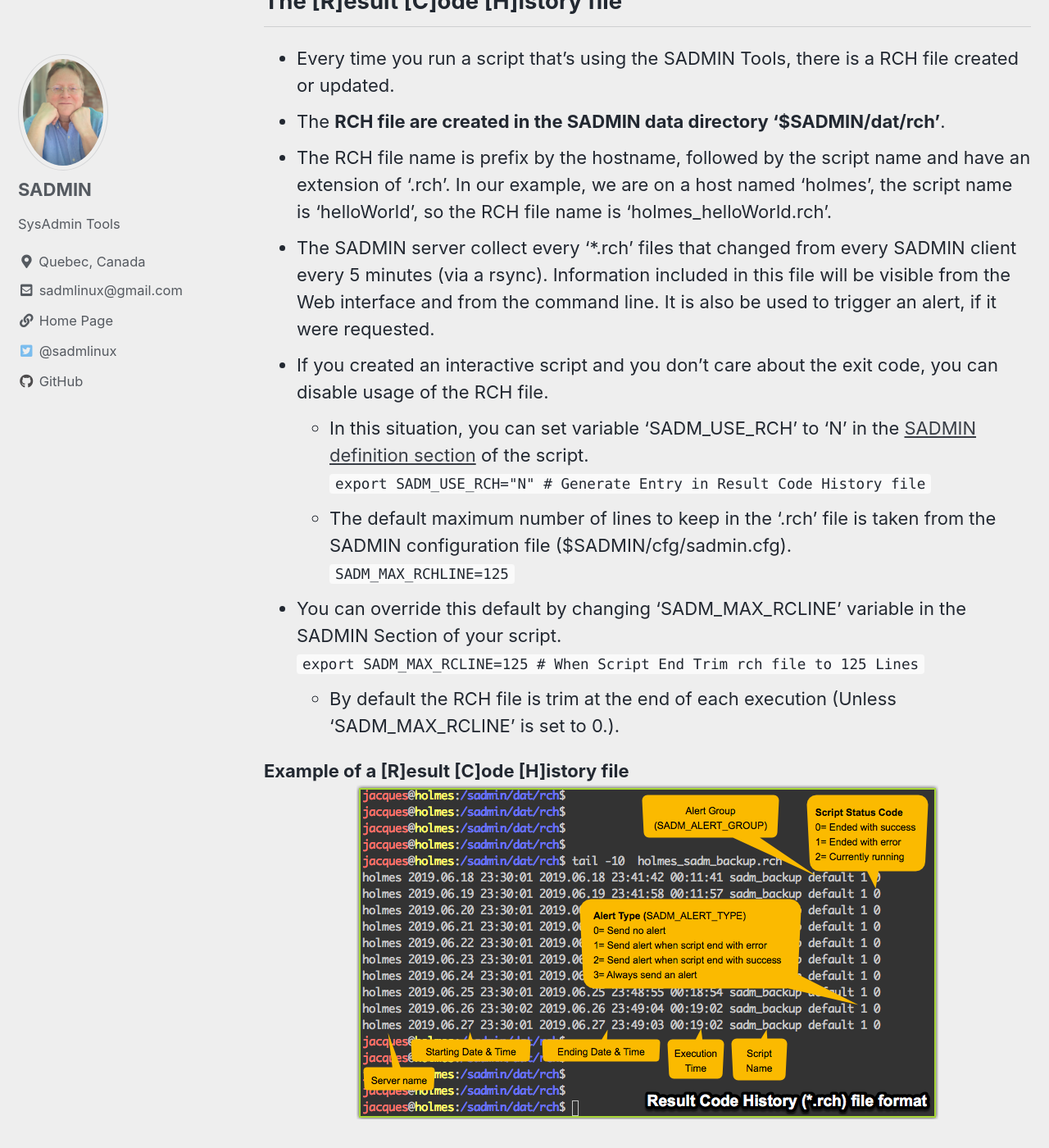
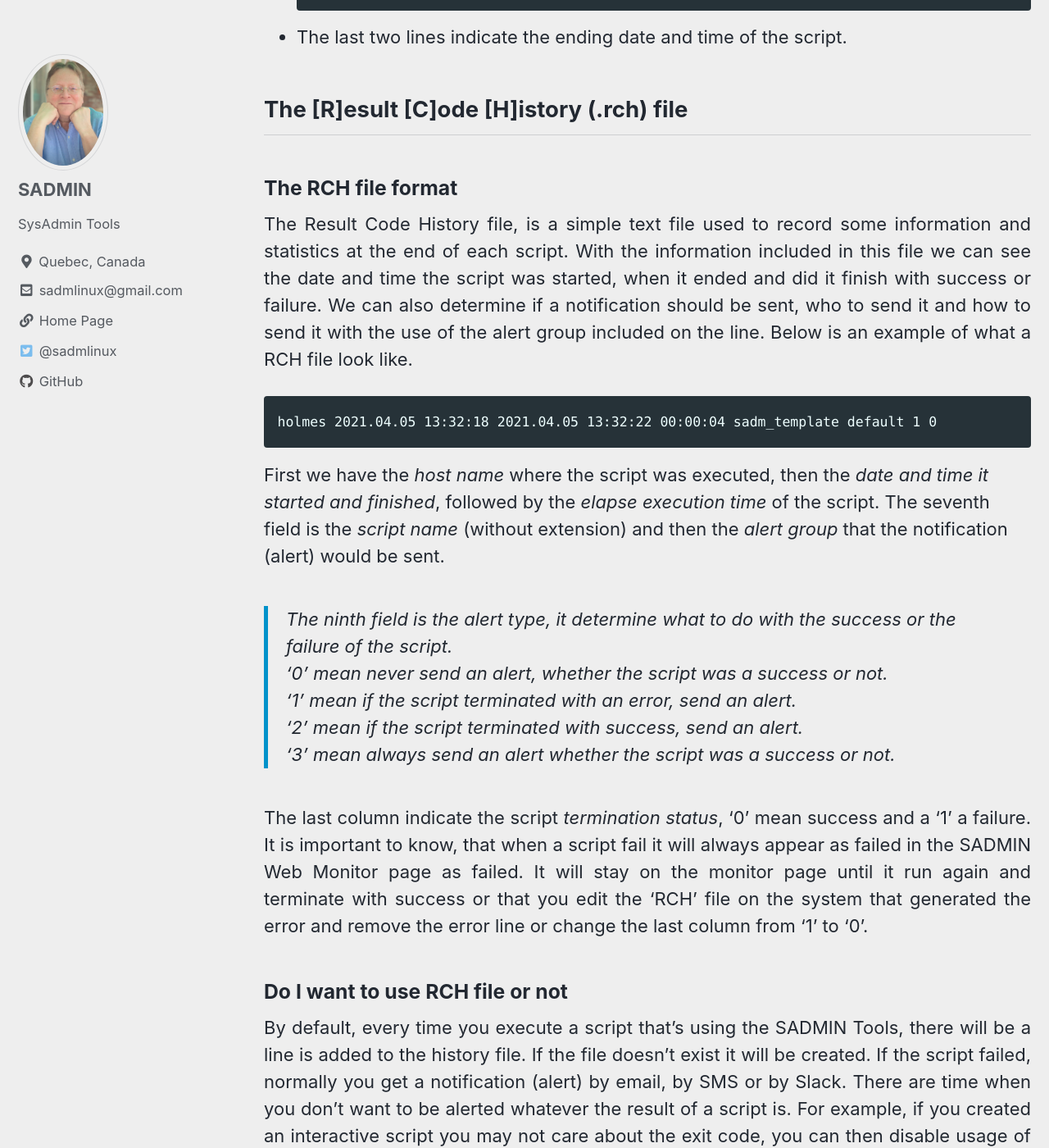
Before and after one commit to jadupl2/jadupl2.github.io, a Jekyll site: the page built from _pages/man/sadm-template-sh.md, in a window 1280 px wide and 1400 px high, scrolled down 7340 px. Shown: the whole window at 82% size. Built offline with Jekyll 4.4.1, drawn with Linux system fonts in a browser that asks for light colours; cached includes are drawn as plain includes; some of the changed text lies outside the part shown.

Commit message:
Update to Shell template doc

````diff
--- /dev/null
+++ b/_includes/sadm/sadm_rch_file.md
@@ -0,0 +1,96 @@
+## The [R]esult [C]ode [H]istory (.rch) file
+
+### The RCH file format
+The Result Code History file, is a simple text file used to record some information and
+statistics at the end of each script. With the information included in this file we can see
+the date and time the script was started, when it ended and did it finish with success or failure.
+We can also determine if a notification should be sent, who to send it and how to send it with
+the use of the alert group included on the line.
+Below is an example of what a RCH file look like.
+{: .text-justify}
+```
+holmes 2021.04.05 13:32:18 2021.04.05 13:32:22 00:00:04 sadm_template default 1 0
+```
+First we have the *host name* where the script was executed, then the *date and time it started and
+finished*, followed by the *elapse execution time* of the script. The seventh field is the *script
+name* (without extension) and then the *alert group* that the notification (alert) would be sent.
+>The ninth field is the *alert type*, it determine what to do with the success or the failure of the script.
+> '0' mean never send an alert, whether the script was a success or not.
+> '1' mean if the script terminated with an error, send an alert.
+> '2' mean if the script terminated with success, send an alert.
+> '3' mean always send an alert whether the script was a success or not.
+
+The last column indicate the script *termination status*, '0' mean success and a '1' a failure.
+It is important to know, that when a script fail it will always appear as failed in the SADMIN
+Web Monitor page as failed. It will stay on the monitor page until it run again and terminate
+with success or that you edit the 'RCH' file on the system that generated the error and remove
+the error line or change the last column from '1' to '0'.
+{: .text-justify}
+
+
+### Do I want to use RCH file or not
+
+By default, every time you execute a script that's using the SADMIN Tools, there will be a
+line is added to the history file. If the file doesn't exist it will be created. If the script
+failed, normally you get a notification (alert) by email, by SMS or by Slack. There are time when
+you don't want to be alerted whatever the result of a script is. For example, if you created an
+interactive script you may not care about the exit code, you can then disable usage of the RCH file.
+In this situation, you can set variable '**SADM_USE_RCH**' to 'N' in the
+[SADMIN definition section](#sadmin_shell_section) of the script.
+{: .text-justify}
+
+```bash
+export SADM_USE_RCH="N"  # Generate or not Entry in Result Code History file`
+```
+
+
+### The History file name convention
+
+The history file name (.rch) is prefix by the hostname, an underscore and followed by the script
+name and have an extension of '.rch'. Let's assume we are on a host named 'holmes' and the script
+name is 'helloWorld', so the history file name will be 'holmes_helloWorld.rch'. The RCH file
+are created in the SADMIN data directory '**$SADMIN/dat/rch**'.
+{: .text-justify}
+
+
+### RCH files automatically transferred to SADMIN Server
+
+The SADMIN server collect every history files created or modified on every clients at regular
+interval (every 5min via a cron job in /etc/cron.d/sadm_server). It is one of the responsibility
+of script '[sadm_fetch_client.sh](/_pages/man/sadm_fetch_client)' to transfer any history changed
+to the SADMIN server. Information included in this file will be visible from the Web interface
+and from the command line on the SADMIN server. It is also be used to trigger an alert, if you
+requested it.
+{: .text-justify}
+
+
+### Controlling the history file size
+
+Depending how frequently you run a particular script you may want to control the size of
+the history file. If you run a script on a daily basis and you want to keep one month of history,
+then you may want to keep around 31 linus in the 'RCH' file. To same some disk space and to keep
+transfer time to a minimum, you can control the number of lines you want to keep in each history
+file. The default maximum number of lines to keep in the '.rch' file is 35 lines and it's taken
+from the SADMIN configuration file ($SADMIN/cfg/sadmin.cfg).
+{: .text-justify}
+
+```bash
+SADM_MAX_RCHLINE=35
+```
+
+You can override this default by changing '**SADM_MAX_RCLINE**' variable in the [SADMIN definition section](#sadmin_shell_section) of your script.
+
+```bash
+`export SADM_MAX_RCLINE=31     # When Script End Trim rch file to 31 lines
+```
+
+If you don't want to trim the history file for a particular script, then set the '**SADM_MAX_RCLINE**'
+variable to '0' in the [SADMIN definition section](#sadmin_shell_section) .
+
+```bash
+export SADM_MAX_RCLINE=0       # Don't trim the history file (.rch)
+```
+
+### [R]esult [C]ode [H]istory File Summary
+
+![rch_file_format.png](/assets/img/files/rch_file_format.png "SADMIN rch_file_format"){: .align-center}
--- a/_includes/sadm/sadm_section_sh.md
+++ b/_includes/sadm/sadm_section_sh.md
@@ -1,3 +1,4 @@
+<a name="sadmin_shell_section"></a>
 ```bash
 # ---------------------------------------------------------------------------------------
 # SADMIN section - Setup for Global Variables and import SADMIN Python module
--- a/_pages/man/sadm-template-sh.md
+++ b/_pages/man/sadm-template-sh.md
@@ -50,8 +51,12 @@ anything, so can run it to see it in action.
 <br>
 ### The template script include three things
 
-1- The [SADMIN definition section](/assets/img/sadmin_section_sh.png) at the beginning of the
-template, that set script variables and load the Shell Library.
+1- The [SADMIN definition section](#sadmin_shell_section)
+You will find near the beginning of the template shell script, a code section that is require to
+use the SADMIN tools, we will call it the 'SADMIN Section'. This is where defined and set
+variables that will influence the behavior of the library. Of course you can use them within
+your script. This is where the shell library is loaded. for a list of all the library functions
+and variables that are available to you, please visit the [Shell Library page](/_pages/man/sadmlib_std_sh).
 
 {% include {{ page.sadm_section_sh }} %}
 
@@ -117,7 +122,7 @@ export SADM_LOG_TYPE="B"             # Write goes to [S]creen [L]ogFile [B]oth`
     export SADM_LOG_HEADER="Y"      # Y=ProduceLogHeader N=NoHeader`
     ```
 - The second line of the header show the date, the script name and version and the SADMIN library version.
-  - You set your script version number in the [SADMIN section](/assets/img/sadmin_section_sh.png) of the script.
+  - You set your script version number in the [SADMIN section](#sadmin_shell_section) of the script.
     ```bash
     export SADM_VER='1.0'           # Your Current Script Version`
     ```
@@ -162,55 +167,25 @@ SADMIN Section.
 - The last two lines indicate the ending date and time of the script.
 
 
-## The [R]esult [C]ode [H]istory file
-- Every time you run a script that's using the SADMIN Tools, there is a RCH file created or updated.
-- The **RCH file are created in the SADMIN data directory '$SADMIN/dat/rch'**.
-- The RCH file name is prefix by the hostname, followed by the script name and have an extension
-of '.rch'. In our example, we are on a host named 'holmes', the script name is 'helloWorld', so
-the RCH file name is 'holmes_helloWorld.rch'.
-- The SADMIN server collect every '*.rch' files that changed from every SADMIN client every
-5 minutes (via a rsync). Information included in this file will be visible from the Web interface
-and from the command line. It is also be used to trigger an alert, if it were requested.
-- If you created an interactive script and you don't care about the exit code, you can disable
-usage of the RCH file.
-  - In this situation, you can set variable 'SADM_USE_RCH' to 'N' in the
-[SADMIN definition section](/assets/img/sadmin_section_sh.png) of the script.
-    `export SADM_USE_RCH="N"        # Generate Entry in Result Code History file`
-  - The default maximum number of lines to keep in the '.rch' file is taken from the SADMIN
-configuration file ($SADMIN/cfg/sadmin.cfg).
-    ```SADM_MAX_RCHLINE=125```
-- You can override this default by changing 'SADM_MAX_RCLINE' variable in the SADMIN Section of your script.
-    `export SADM_MAX_RCLINE=125     # When Script End Trim rch file to 125 Lines`
-  - By default the RCH file is trim at the end of each execution (Unless 'SADM_MAX_RCLINE' is set to 0.).
-
-**Example of a [R]esult [C]ode [H]istory file**
-![rch_file_format.png](/assets/img/files/rch_file_format.png "SADMIN rch_file_format"){: .align-center}
-
-
-## A [R]esult [C]ode [H]istory file was created
-- If you created an interactive script and you don't care about the exit code, you can disable usage of the RCH file.
-- In this situation, you can set variable 'SADM_USE_RCH' to 'N' in the SADMIN Section of the script.
-    `export SADM_USE_RCH="Y"        # Generate Entry in Result Code History file`
-- By default the RCH file is trim at the end of each execution (Unless specified otherwise SADM_USE_RCH="N").
-- The RCH file is trim to the number of line specified in $SADMIN/cfg/sadmin.cfg by the variable 'SADM_MAX_RCHLINE'.
-- You can override this default by changing 'SADM_MAX_RCLINE' variable in the SADMIN Section of your script.
-    `export SADM_MAX_RCLINE=125     # When Script End Trim rch file to 125 Lines`
-
-    The [R]esult [C]ode [H]istory file that was created
-
+{% include {{ page.sadm_file_rch }} %}
 
 
 ## The script log file
 
-- When a script is run that's using the SADMIN Tools, there is a log file created or updated.
-- Log are created in the $SADMIN/log directory.
-- The log file name is prefix by the hostname, followed by the script name and have an extension of '.log'
-- In our example, we are on a host named 'holmes', the script name is 'helloWorld', so the log name is 'holmes_helloWorld.log'.
-- The SADMIN server collect every log files that changed from every SADMIN client every 5 minutes (via a rsync).
+- When a script using the SADMIN Tools is executed, there is a log file that is created or updated.
+All scripts logs are created in the "**$SADMIN/log**" directory.
+The log file name is prefix by the host name, an underscore and  followed by the script name
+and have an extension of '.log'. For example, if the host name is '*holmes*', the script name
+is '*helloWorld*', then the log name will be '*holmes_helloWorld.log*'.
+{: .text-justify}
+- The SADMIN server collect every log files created or modified from every clients at regular
+interval (every 5min via a cron job in /etc/cron.d/sadm_server). It is one of the responsibility
+of script '[sadm_fetch_client.sh](/_pages/man/sadm_fetch_client)' to transfer any logs changed
+to the SADMIN server.
 - The log of a script can be cumulative or a new one can be created at each execution.
-- The default in the template is set to created a new log file at each execution (SADM_LOG_APPEND="N")
-- But if you want your script log to be cumulative, then set the SADM_LOG_APPEND="Y" to "Y".
-    `export SADM_LOG_APPEND="Y"     # [Y]=Append Existing Log [N]=Create New One`
+  - The default in the template is set to created a new log file at each execution (SADM_LOG_APPEND="N")
+  - But if you want your script log to be cumulative, then set the SADM_LOG_APPEND="Y" to "Y".
+        `export SADM_LOG_APPEND="Y"     # [Y]=Append Existing Log [N]=Create New One`
 - By default the log file is trim at the end of each execution.
 - The log file is trim to the number of line specified in $SADMIN/cfg/sadmin.cfg by the variable 'SADM_MAX_LOGLINE'.
 - You can override this default by changing 'SADM_MAX_LOGLINE' variable in the SADMIN Section of your script.
````
Also changed, not shown: other parts of _pages/man/sadm-template-sh.md (+1 -0 lines), _pages/man/sadm_fetch_client.md (added, +18 -0 lines), _pages/man/sadmlib_std_sh.md (added, +118 -0 lines).
